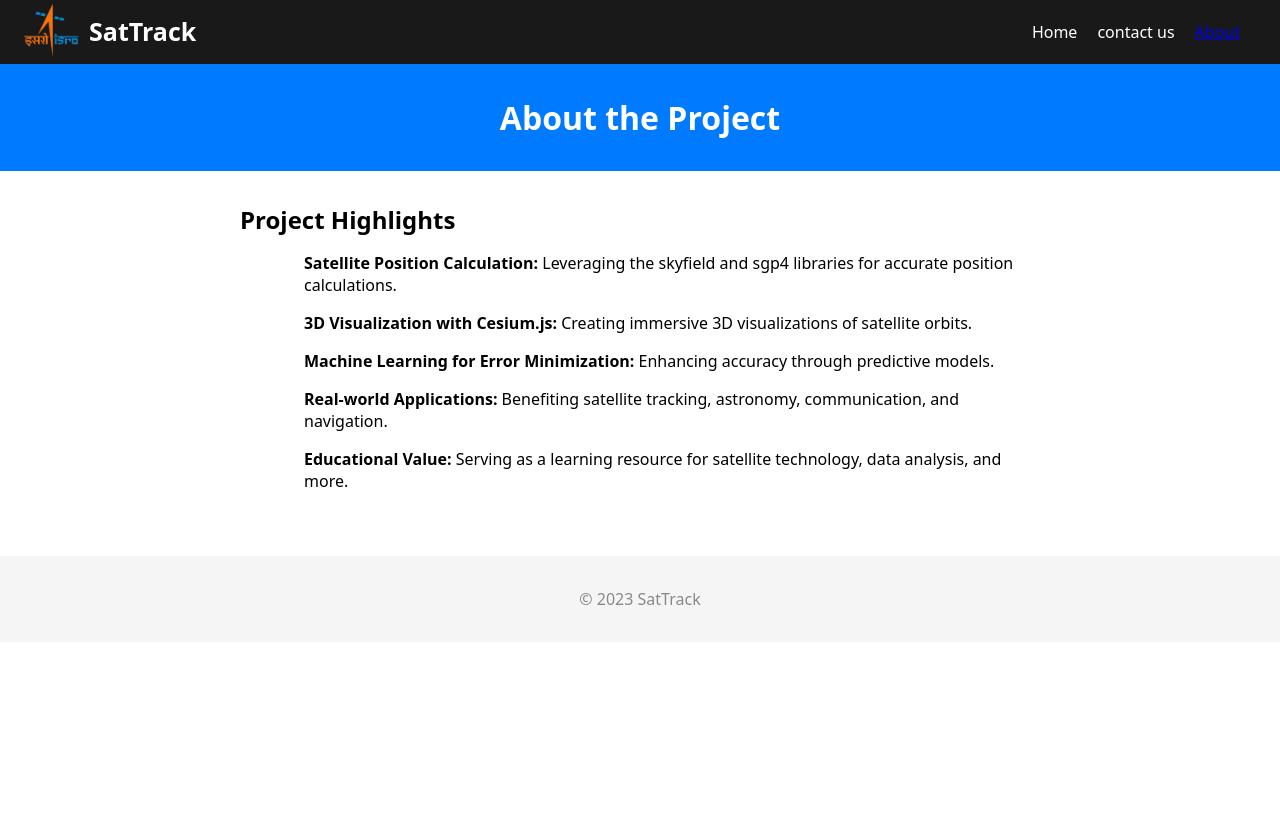
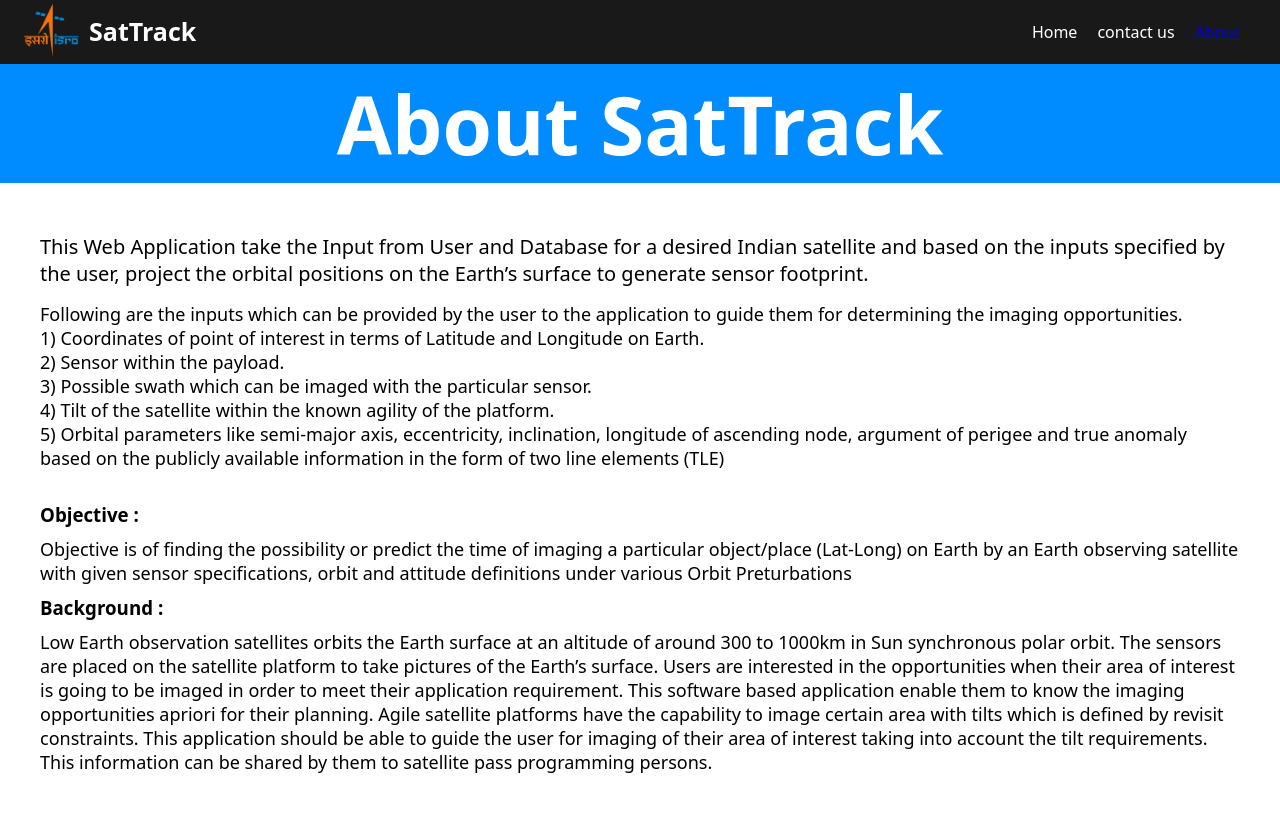
Before and after one commit to ilovetensor/sat-track, a Django app: page /about in a window 1280 px wide. Before the commit the page ends 605 px from the top, so only its background shows below. Run offline with Django 4.2, Linux system fonts and the light colour scheme; parts of the project's set-up code (start-up, migrations or seed data) failed here and were passed over; some libraries are stand-ins or nearby versions.

Commit message:
update about

```diff
--- a/templates/about.html
+++ b/templates/about.html
@@ -2,77 +2,84 @@
 {% load static %}
 {% block content %}
 <style>
-    header {
-        background-color: #007bff;
-        color: #fff;
-        text-align: center;
-        padding: 2rem 0;
+    * {
+        margin: 0;
+        padding: 0;
     }
 
-    header h1 {
-        font-size: 2rem;
-        margin: 0;
+    .heading {
+        font-size: 80px;
+        text-align: center;
+        font-weight: 900;
+        background-color: rgb(0, 140, 255);
+        color: #fff;
+        padding: 5px 0;
     }
 
-    main {
-        max-width: 800px;
-        margin: 0 auto;
-        padding: 2rem;
+    .about-body {
+        max-width: 1200px;
+        margin: 50px auto;
     }
 
-    .highlight ul {
-        list-style: disc;
-        margin-left: 1.5rem;
+    .first-para {
+        font-size: 20px;
+        margin: 15px 0;
     }
 
-    .team, .join {
-        margin-top: 2rem;
+    .second-para {
+        font-size: 18px;
+        margin: 10px 0;
     }
 
-    .highlight h2, .team h2, .join h2 {
-        font-size: 1.5rem;
-        margin-bottom: 1rem;
+    .third-para {
+        font-size: 18px;
+        margin: 10px 0;
     }
 
-    .highlight li {
-        margin-bottom: 1rem;
-    }
-
-    .team p, .join p {
-        line-height: 1.6;
-    }
-
-    footer {
-        text-align: center;
-        padding: 1rem;
-        background-color: #f5f5f5;
-        color: #888;
+    .fourth-para {
+        font-size: 18px;
+        margin: 10px 0;
     }
 </style>
-<header>
-    <h1>About the Project</h1>
-</header>
+
 <main>
-    <section class="highlight">
-        <h2>Project Highlights</h2>
-        <ul>
-            <li><strong>Satellite Position Calculation:</strong> Leveraging the skyfield and sgp4 libraries for accurate position calculations.</li>
-            <li><strong>3D Visualization with Cesium.js:</strong> Creating immersive 3D visualizations of satellite orbits.</li>
-            <li><strong>Machine Learning for Error Minimization:</strong> Enhancing accuracy through predictive models.</li>
-            <li><strong>Real-world Applications:</strong> Benefiting satellite tracking, astronomy, communication, and navigation.</li>
-            <li><strong>Educational Value:</strong> Serving as a learning resource for satellite technology, data analysis, and more.</li>
-        </ul>
-    </section>
-    <section class="team">
-        <h2></h2>
-        <p></p>
-    </section>
-    <section class="join">
-        <h2></h2>
-        <p></p>
-    </section>
+    <div>
+        <h1 class="heading">About <span>SatTrack</span></h1>
+        <div class="about-body">
+            <p class="first-para">This Web Application take the Input from User and Database for a desired Indian
+                satellite and based on
+                the inputs
+                specified by the user, project the orbital positions on the
+                Earth’s surface to generate sensor footprint.</p>
+
+            <p class="second-para">Following are the inputs which can be provided by the user to the application to
+                guide them
+                for determining the imaging opportunities. <br>
+                1) Coordinates of point of interest in terms of Latitude and Longitude on Earth. <br>
+                2) Sensor within the payload. <br>
+                3) Possible swath which can be imaged with the particular sensor. <br>
+                4) Tilt of the satellite within the known agility of the platform. <br>
+                5) Orbital parameters like semi-major axis, eccentricity, inclination, longitude of ascending node,
+                argument of perigee and true anomaly based on the publicly available information in the form
+                of two line elements (TLE)</p> <br>
+            <h3>Objective : </h3>
+            <p class="third-para">Objective is of finding the possibility or predict the time of imaging a particular
+                object/place (Lat-Long) on Earth by an Earth observing satellite with given sensor specifications, orbit
+                and attitude definitions under various Orbit Preturbations</p>
+            <h3>Background : </h3>
+            <p class="fourth-para">Low Earth observation satellites orbits the Earth surface at an altitude of around
+                300
+                to 1000km in Sun synchronous polar orbit. The sensors are placed on the satellite platform to take
+                pictures of the Earth’s surface. Users are interested in the opportunities when their area of interest
+                is
+                going to be imaged in order to meet their application requirement. This
+                software based application enable them to know the imaging opportunities apriori for their
+                planning. Agile satellite platforms have the capability to image certain area with tilts which is
+                defined
+                by revisit constraints. This application should be able to guide the user for imaging of their
+                area of interest taking into account the tilt requirements. This information can be shared by them to
+                satellite pass programming persons.</p>
+        </div>
+    </div>
 </main>
-<footer>
-    <p>&copy; 2023 SatTrack</p>
-</footer>
 {% endblock content %}
```
